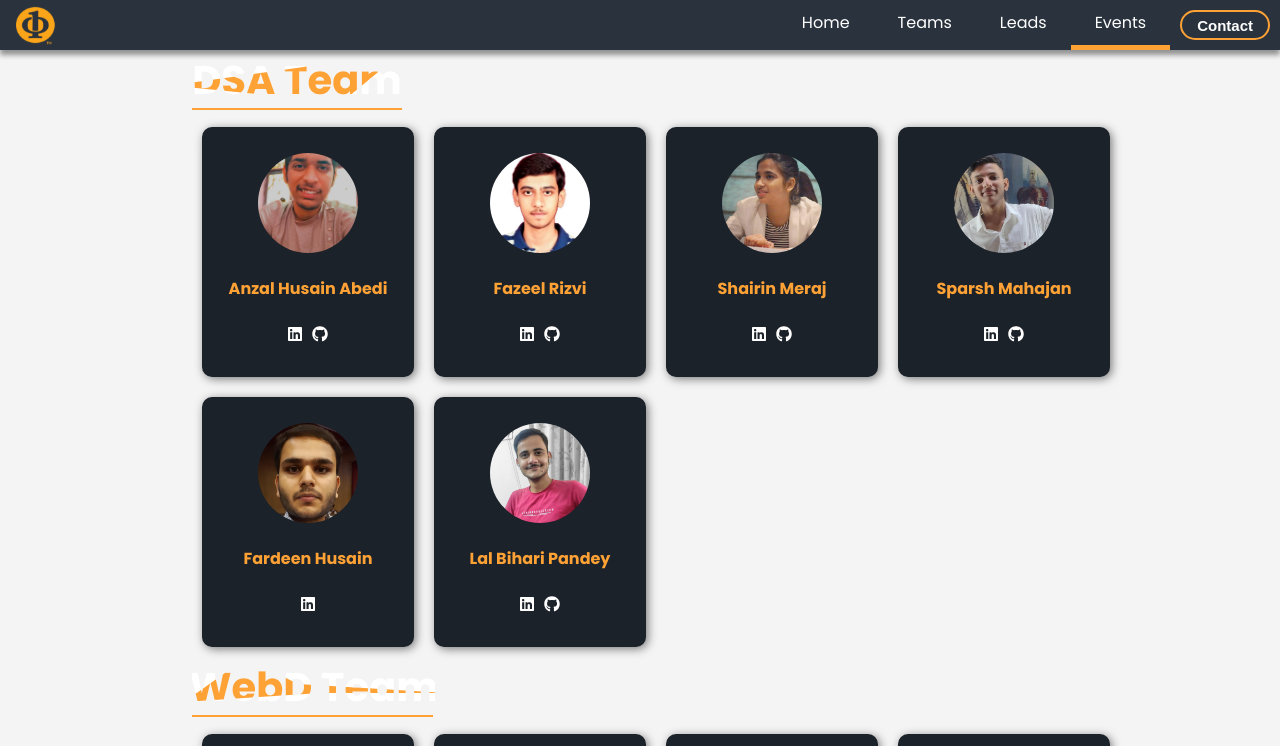
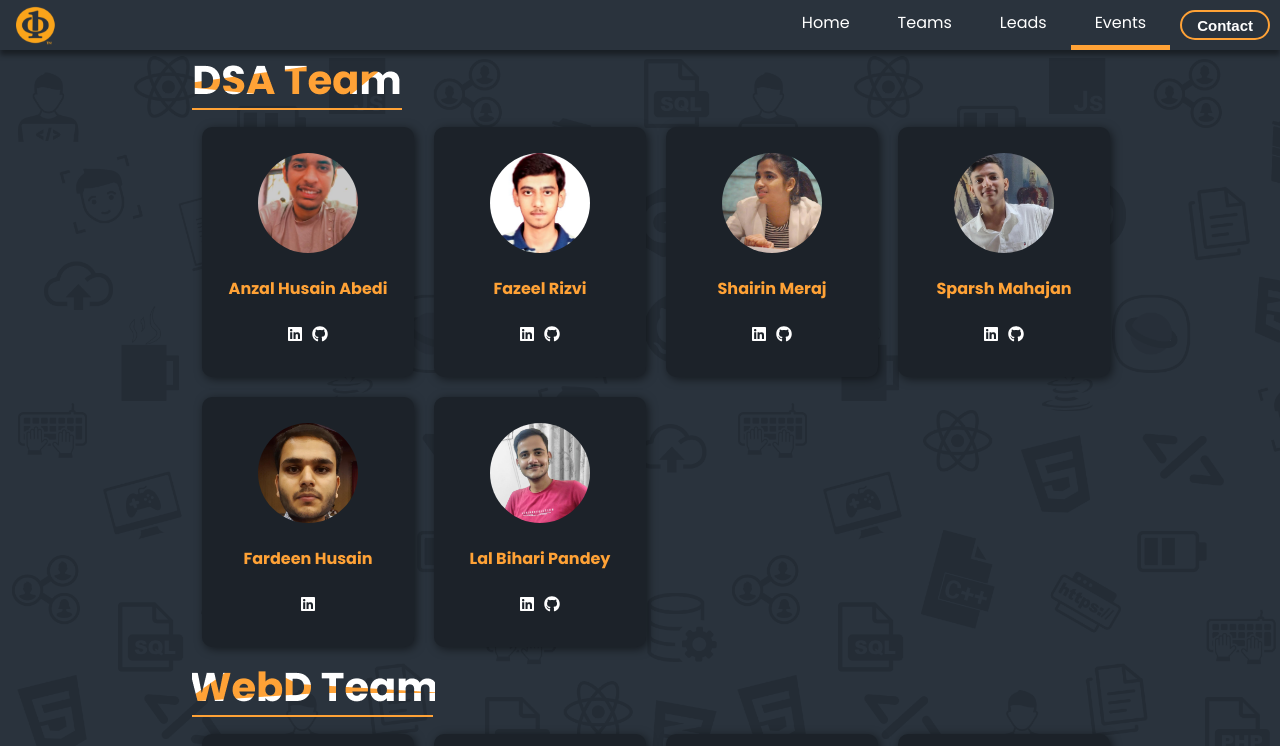
Before and after one commit to IEEE-CS-JMI-Student-Chapter/react-website, a React (Create React App) app: page /teams in a window 1280 px wide. Shown: the top 746 px of the page. Built offline with nearby package versions, Linux system fonts and the light colour scheme; no server answers; what react-simple-snackbar would draw is missing.

Commit message:
feat(ui): teams page

```diff
--- a/src/App.css
+++ b/src/App.css
@@ -8,17 +8,6 @@
 }
 
 body {
+  position: relative;
   font-family: "Poppins", sans-serif;
-  background-image: url("assets/bg_texture.png");
-  background-repeat: repeat;
-  background-size: contain;
-  position: relative;
 }
-
-.overlay {
-  position: absolute;
-  background: linear-gradient(to left, var(--grey), #22232500, #00000000);
-  width: 100%;
-  height: 100%;
-  z-index: 1;
-}
--- a/src/App.js
+++ b/src/App.js
@@ -30,9 +30,8 @@ const App = () => {
     <Router>
       <Fragment>
         <Navbar />
-        <div className="overlay"></div>
-
         <MobileNav />
+        <div className="main-container">
           <Switch>
             <Route exact path="/" component={Home} />
             <Route exact path="/events">
@@ -63,6 +62,7 @@ const App = () => {
               <Success />
             </Route>
           </Switch>
+        </div>
         <Footer />
       </Fragment>
       <ScrollToTop />
--- a/src/components/Footer/Footer.module.css
+++ b/src/components/Footer/Footer.module.css
@@ -16,7 +16,7 @@
   align-items: center;
   background-image: url("../../images/bg_texture.png");
   background-repeat: repeat;
-  background-size: contain;
+  background-size: 720px;
 }
 
 .overlay {
--- a/src/components/UI/Cards/Cards.module.css
+++ b/src/components/UI/Cards/Cards.module.css
@@ -9,7 +9,7 @@
   background-color: var(--grey);
   position: relative;
   background-image: url("../../../images/bg_texture.png");
-  background-size: contain;
+  background-size: 720px;
   /* margin: 64px auto; */
   height: 100vh;
   /* width: -webkit-fill-available;  */
--- a/src/pages/Teams.jsx
+++ b/src/pages/Teams.jsx
@@ -11,7 +11,7 @@ const Teams = (props) => {
         <div className={classes["teams-container"]}>
           {/* <TeamHeader title={team.title} /> */}
           <img src={team.imageTitle} alt={team.imageTitle} />
-          <div className={classes.teams}>
+          <div className={classes.teams} style={{ zIndex: 2 }}>
             {team.members.map((member) => (
               <MemberCard member={member} />
             ))}
--- a/src/styles.css
+++ b/src/styles.css
@@ -9,8 +9,17 @@ body {
   padding: 0;
   padding-top: 50px;
   font-family: "Poppins", sans-serif;
-  background-color: var(--white-bg);
+  background-color: var(--grey);
 }
+
+.main-container {
+  flex-direction: column;
+  flex: 1;
+  background-image: url("./images//bg_texture.png");
+  background-repeat: repeat;
+  background-size: 720px;
+}
+
 .carousel-section {
   background-color: var(--white-bg);
   padding: 50px 0;
@@ -22,22 +31,22 @@ a:hover {
   text-decoration: inherit;
 }
 
-::-webkit-scrollbar{
+::-webkit-scrollbar {
   width: 8px;
   height: 8px;
-  }
-  ::-webkit-scrollbar-thumb{
-  background: #BDBDBD;
+}
+::-webkit-scrollbar-thumb {
+  background: #bdbdbd;
   border-radius: 30px;
-  }
-  ::-webkit-scrollbar-thumb:hover{
-  background: #B3AFB3;
-  }
-  ::-webkit-scrollbar-track{
-  background: #F0F0F0;
+}
+::-webkit-scrollbar-thumb:hover {
+  background: #b3afb3;
+}
+::-webkit-scrollbar-track {
+  background: #f0f0f0;
   border-radius: 0px;
-  box-shadow: inset 4.2px 0px 0px 0px #F0F0F0;
-  }
+  box-shadow: inset 4.2px 0px 0px 0px #f0f0f0;
+}
 div[class^="Snackbar_snackbar-wrapper"] {
   z-index: 1100;
 }
```
Also changed, not shown: public/assets/bg_texture.png (added). Lines whose indentation alone changed are shown as unchanged.
